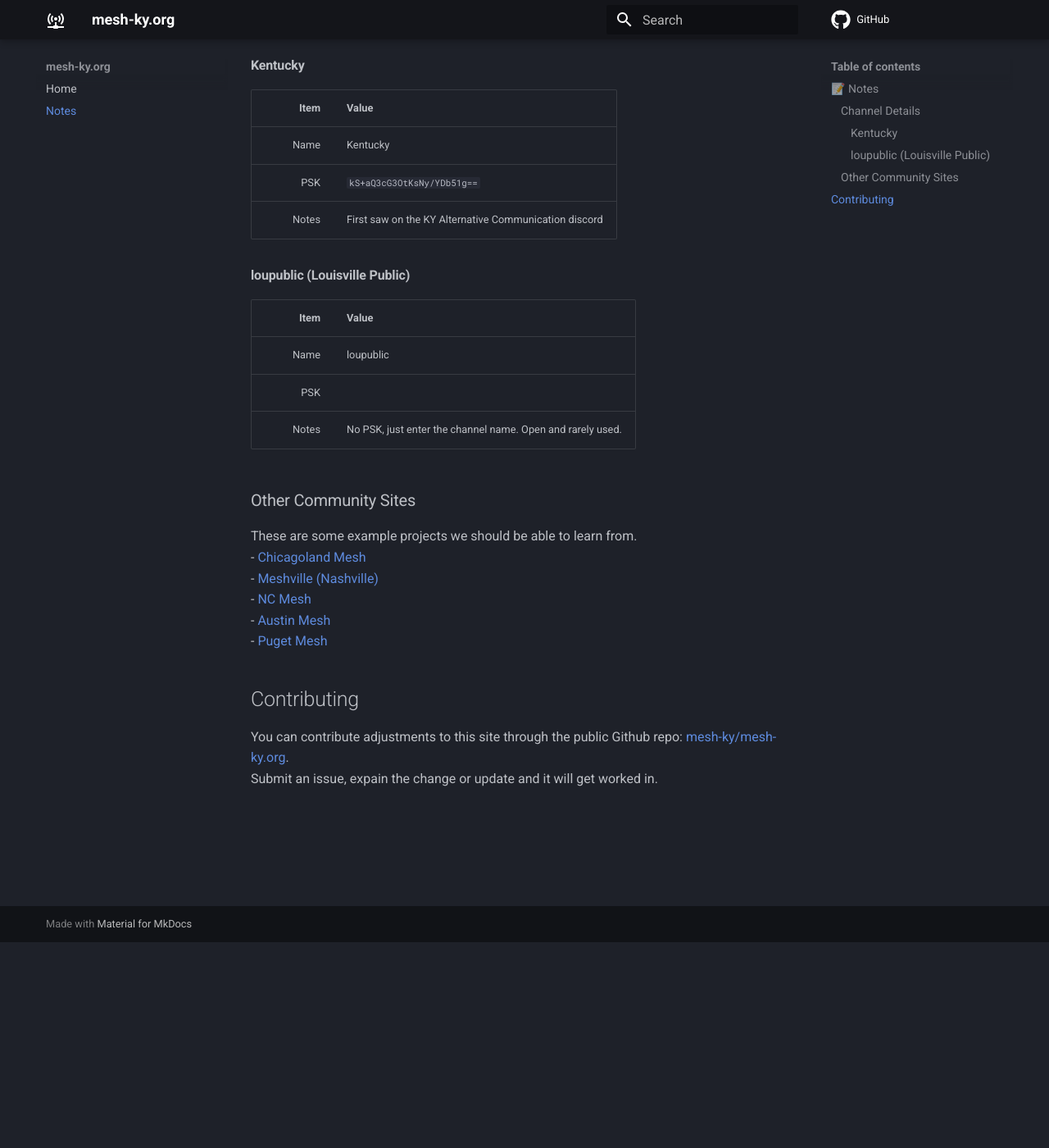
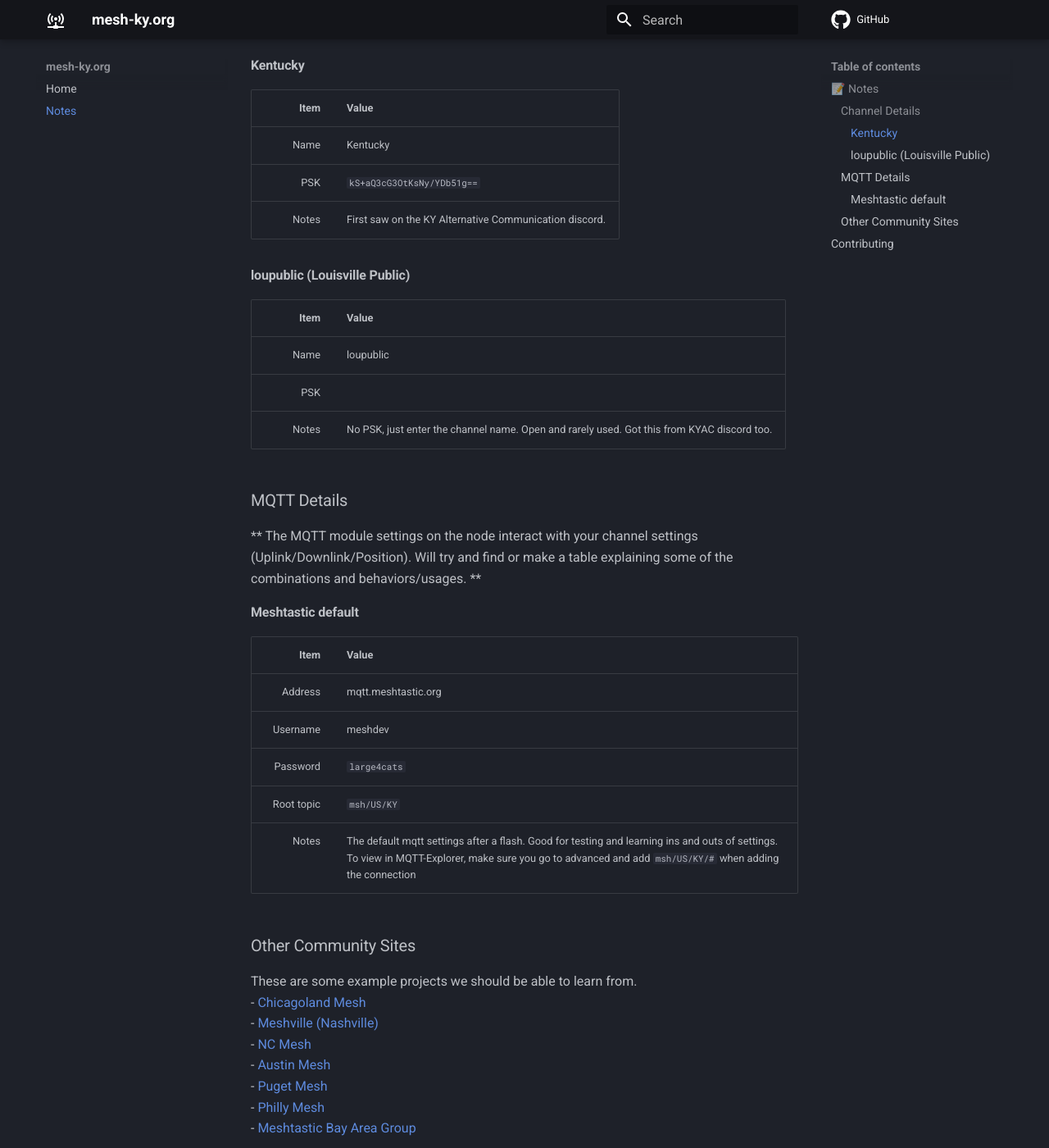
Before and after one commit to mesh-ky/mesh-ky.org, an MkDocs documentation site: the page built from docs/notes.md, in a window 1280 px wide and 1400 px high, scrolled down 251 px. Shown: the whole window at 82% size. Built offline with MkDocs 1.6.1 and Material for MkDocs 9.7.7, drawn with Linux system fonts in a browser that asks for light colours; comment, search, counter and statistics services are not loaded.

Commit message:
Update notes.md

```diff
--- a/docs/notes.md
+++ b/docs/notes.md
@@ -7,15 +7,26 @@ This section is for statewide notes or community specifics people feel like shar
 |------:|:-------------------------------------------------------|
 | Name  | Kentucky                                               |
 | PSK   | `kS+aQ3cG3OtKsNy/YDb51g==`                             |
-| Notes | First saw on the KY Alternative Communication discord  |
+| Notes | First saw on the KY Alternative Communication discord. |
 
 #### loupublic (Louisville Public)
 | Item | Value                                                        |
 |------:|:------------------------------------------------------------|
 | Name  | loupublic                                                   |
 | PSK   |                                                             |
-| Notes | No PSK, just enter the channel name. Open and rarely used.  |
+| Notes | No PSK, just enter the channel name. Open and rarely used. Got this from KYAC discord too. |
 
+
+### MQTT Details
+** The MQTT module settings on the node interact with your channel settings (Uplink/Downlink/Position). Will try and find or make a table explaining some of the combinations and behaviors/usages. **
+#### Meshtastic default
+| Item | Value                                                   |
+|-----------:|:-------------------------------------------------------|
+| Address    | mqtt.meshtastic.org                                    |
+| Username   | meshdev                                                |
+| Password   | `large4cats`                                           |
+| Root topic | `msh/US/KY`
+| Notes      | The default mqtt settings after a flash. Good for testing and learning ins and outs of settings. To view in MQTT-Explorer, make sure you go to advanced and add `msh/US/KY/#` when adding the connection  |
 
 ### Other Community Sites
 These are some example projects we should be able to learn from.
@@ -24,6 +35,8 @@ These are some example projects we should be able to learn from.
 - [NC Mesh](https://ncmesh.net/)
 - [Austin Mesh](https://www.austinmesh.org)
 - [Puget Mesh](https://pugetmesh.org/)
+- [Philly Mesh](https://phillymesh.net/)
+- [Meshtastic Bay Area Group](https://bayme.sh/)
 
 
 ## Contributing
```
